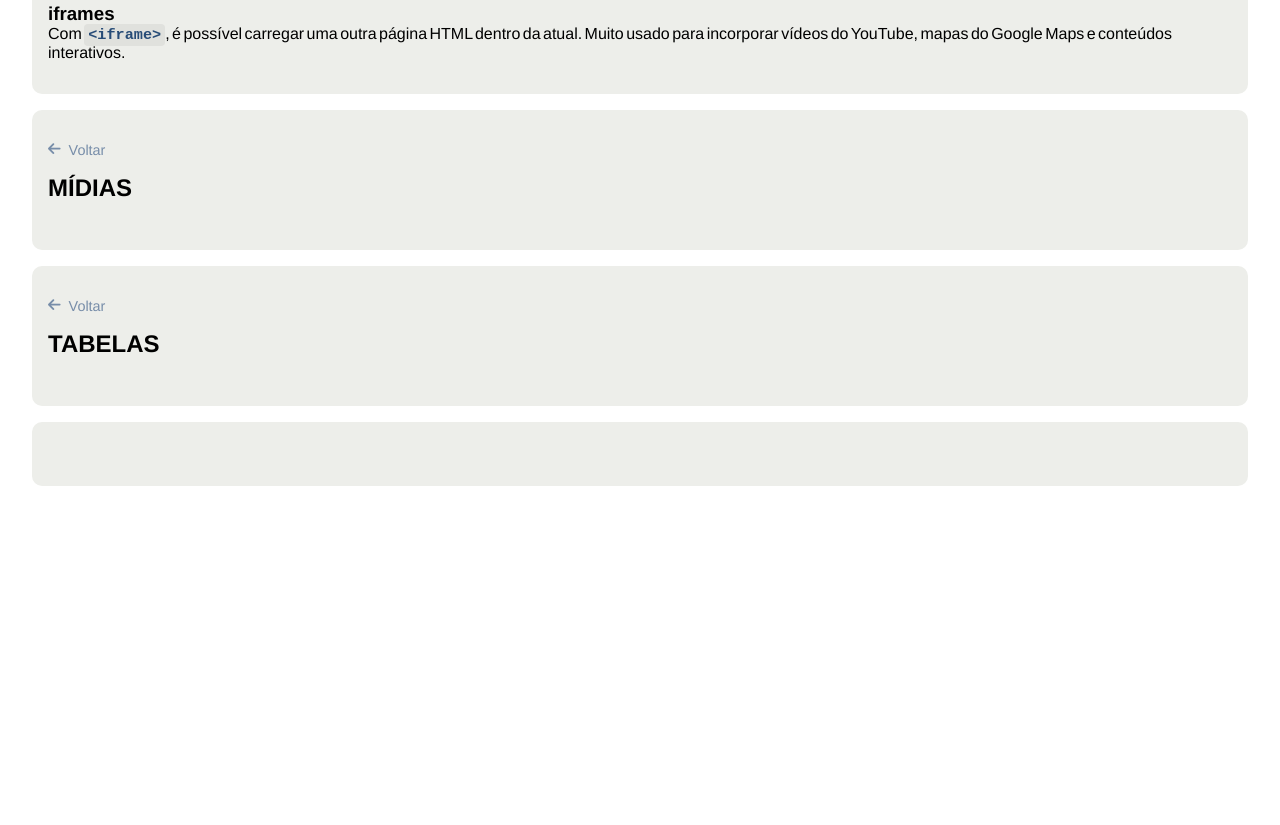
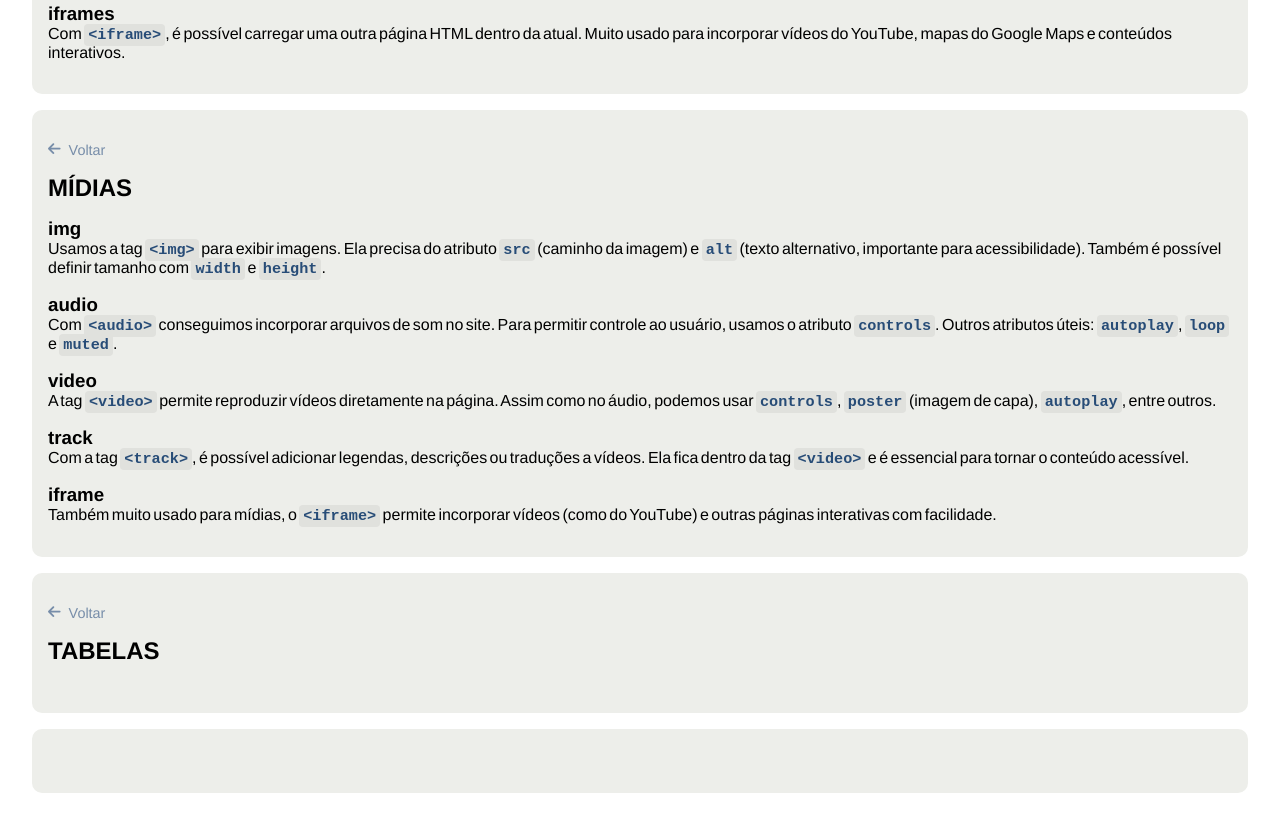
Before and after one commit to nathaliaif/dio-lab-project-tags-aprendidas, a plain HTML site: page index.html in a window 1280 px wide. Shown: the part 1715-2540 px from the top of the page. Before the commit the page ends 2233 px from the top, so only its background shows below. Drawn offline with Linux system fonts and the light colour scheme.

Commit message:
feat: create 'Mídias' card

```diff
--- a/index.html
+++ b/index.html
@@ -125,10 +125,33 @@
         <section id="#midias" class="topic-container">
             <a href="#" class="back"><i class="fas fa-arrow-left"></i>Voltar</a>
             <h2>Mídias</h2>
-            <div>
-                <p></p>
+
+            <div class="topic-section">
+                <h3>img</h3>
+                <p>Usamos a tag <code>&lt;img&gt;</code> para exibir imagens. Ela precisa do atributo <code>src</code> (caminho da imagem) e <code>alt</code> (texto alternativo, importante para acessibilidade). Também é possível definir tamanho com <code>width</code> e <code>height</code>.</p>
+            </div>
+
+            <div class="topic-section">
+                <h3>audio</h3>
+                <p>Com <code>&lt;audio&gt;</code> conseguimos incorporar arquivos de som no site. Para permitir controle ao usuário, usamos o atributo <code>controls</code>. Outros atributos úteis: <code>autoplay</code>, <code>loop</code> e <code>muted</code>.</p>
+            </div>
+
+            <div class="topic-section">
+                <h3>video</h3>
+                <p>A tag <code>&lt;video&gt;</code> permite reproduzir vídeos diretamente na página. Assim como no áudio, podemos usar <code>controls</code>, <code>poster</code> (imagem de capa), <code>autoplay</code>, entre outros.</p>
+            </div>
+
+            <div class="topic-section">
+                <h3>track</h3>
+                <p>Com a tag <code>&lt;track&gt;</code>, é possível adicionar legendas, descrições ou traduções a vídeos. Ela fica dentro da tag <code>&lt;video&gt;</code> e é essencial para tornar o conteúdo acessível.</p>
+            </div>
+
+            <div class="topic-section">
+                <h3>iframe</h3>
+                <p>Também muito usado para mídias, o <code>&lt;iframe&gt;</code> permite incorporar vídeos (como do YouTube) e outras páginas interativas com facilidade.</p>
             </div>
         </section>
+
 
         <!-- Tópico 5 -->
         <section id="#tabelas" class="topic-container">
```
